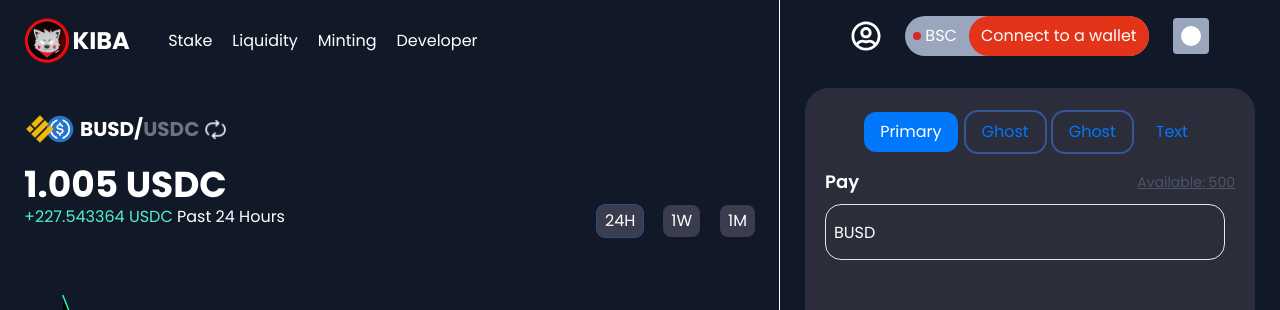
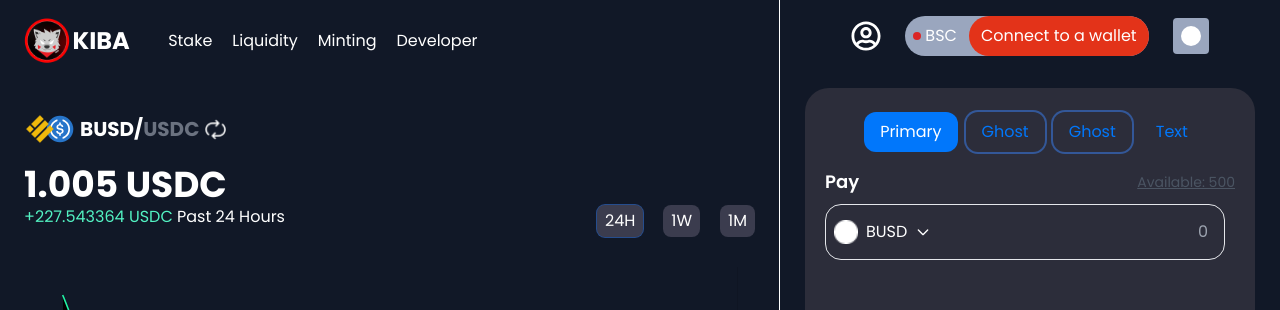
Before and after one commit to ScriptPythonic/Crypto-exchange, a React (Vite) app: page / in a window 1280 px wide. Shown: the top 310 px of the page. Built offline with nearby package versions, Linux system fonts and the light colour scheme.

Commit message:
Worked on the payment form

```diff
--- a/src/App.jsx
+++ b/src/App.jsx
@@ -5,6 +5,7 @@
 import coin2x from './assets/coin@2x.svg'
 import Arrow from './assets/arrow-exchange-swap.png'
 import CryptoChart from './components/chart';
+import PaymentForm from './components/PaymentForm';
 
 
 function App (){
@@ -71,24 +72,8 @@
             <button className='border-[#0177FB] rounded-xl py-2 px-4 ring-2 text-[#0177FB]'>Ghost</button>
             <button className='text-[#0177FB] rounded-xl py-2 px-4'>Text</button>
           </div>
-            <div className='mt-4'>
-            <form action="" className="space-y-2">
-                <div className="flex justify-between items-center px-5">
-                  <label htmlFor="pay" className="text-lg font-semibold">
-                    Pay
-                  </label>
-                  <p className="text-sm underline text-gray-600">
-                    Available: 500
-                  </p>
-                </div>
-                <input
-                  type="text"
-                  id="pay"
-                  value={'BUSD'}
-                  className="border border- w-full bg-inherit  h-14 rounded-2xl p-2 max-w-[400px] mx-5 focus:outline-none "
-                />
-          </form>
-            </div>
+
+            <PaymentForm/>
 
         </div>
       </div>
--- /dev/null
+++ b/src/components/PaymentForm.jsx
@@ -0,0 +1,77 @@
+import { useState } from 'react';
+import Vector from '../assets/vector.png';
+
+function PaymentForm() {
+  const [selected, setSelected] = useState('BUSD');
+  const [isOpen, setIsOpen] = useState(false);
+
+  const options = ['BUSD', 'ETH', 'BNB'];
+
+  const handleSubmit = (e) => {
+    e.preventDefault()
+    const {value} = e.target
+    console.log(value)
+  }
+
+  return (
+    <div className="mt-4">
+      <form action="" className="space-y-2" onSubmit={handleSubmit}>
+        <div className="flex justify-between items-center px-5">
+          <label htmlFor="pay" className="text-lg font-semibold">
+            Pay
+          </label>
+          <p className="text-sm underline text-gray-600">
+            Available: 500
+          </p>
+        </div>
+        <div className="relative max-w-[400px] mx-5">
+          <div
+            className="border w-full bg-inherit h-14 rounded-2xl p-2 flex justify-between items-center cursor-pointer"
+            onClick={() => setIsOpen(!isOpen)}
+          >
+            <div className="flex items-center space-x-2">
+              {/* Vector logo */}
+              <img src={Vector} alt="Vector Logo" className="w-6 h-6" />
+              {/* Selected Option */}
+              <span>{selected}</span>
+              {/* Dropdown Arrow */}
+              <svg
+                xmlns="http://www.w3.org/2000/svg"
+                className="h-4 w-4"
+                fill="none"
+                viewBox="0 0 24 24"
+                stroke="currentColor"
+              >
+                <path strokeLinecap="round" strokeLinejoin="round" strokeWidth={2} d="M19 9l-7 7-7-7" />
+              </svg>
+            </div>
+            {/* Input Field */}
+            <input
+              type="text"
+              placeholder="0"
+              className="text-right w-16 bg-transparent border-none focus:outline-none pr-2 placeholder-gray-400"
+            />
+          </div>
+          {isOpen && (
+            <ul className="absolute z-10 w-[100px] bg-transparent border rounded-lg mt-1 shadow-lg">
+              {options.map((option, index) => (
+                <li
+                  key={index}
+                  className="p-2 bg-transparent text-white rounded-lg hover:bg-gray-600 cursor-pointer"
+                  onClick={() => {
+                    setSelected(option);
+                    setIsOpen(false);
+                  }}
+                >
+                  {option}
+                </li>
+              ))}
+            </ul>
+          )}
+        </div>
+      </form>
+    </div>
+  );
+}
+
+export default PaymentForm;
```
